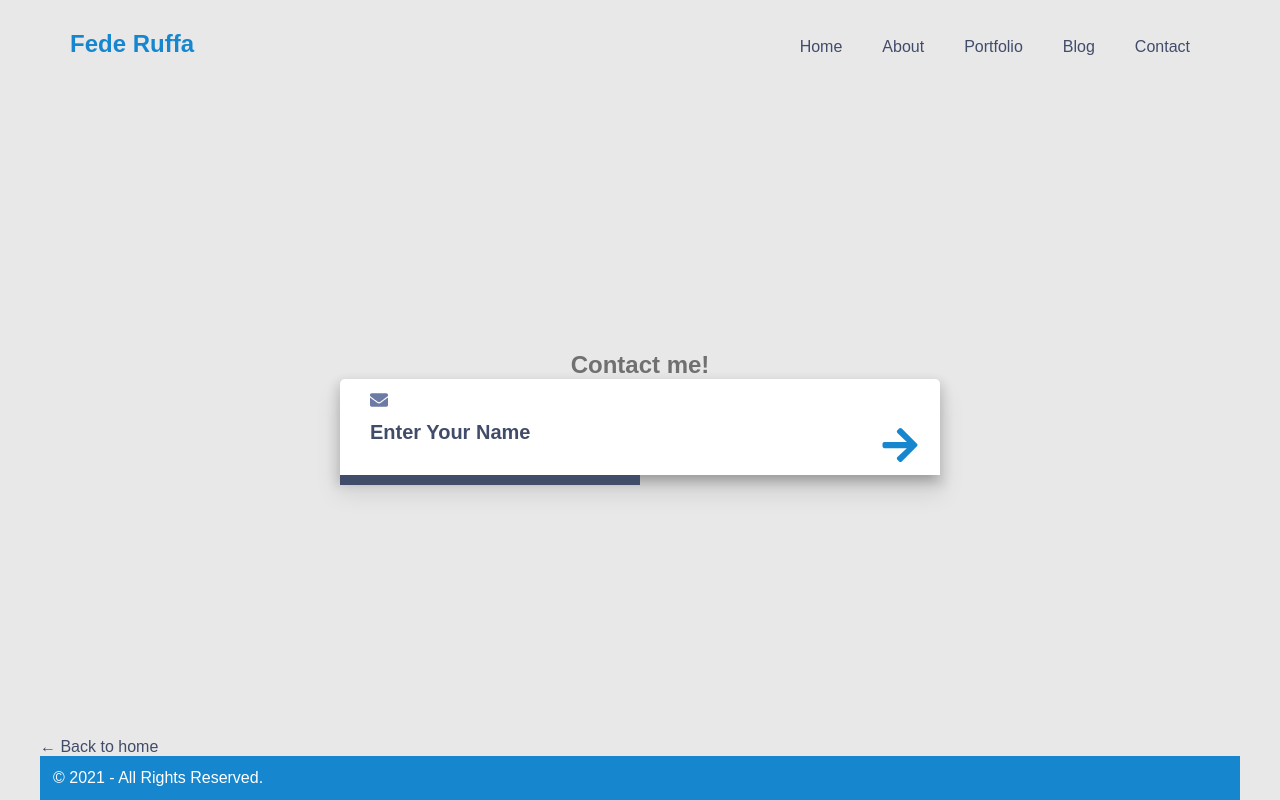
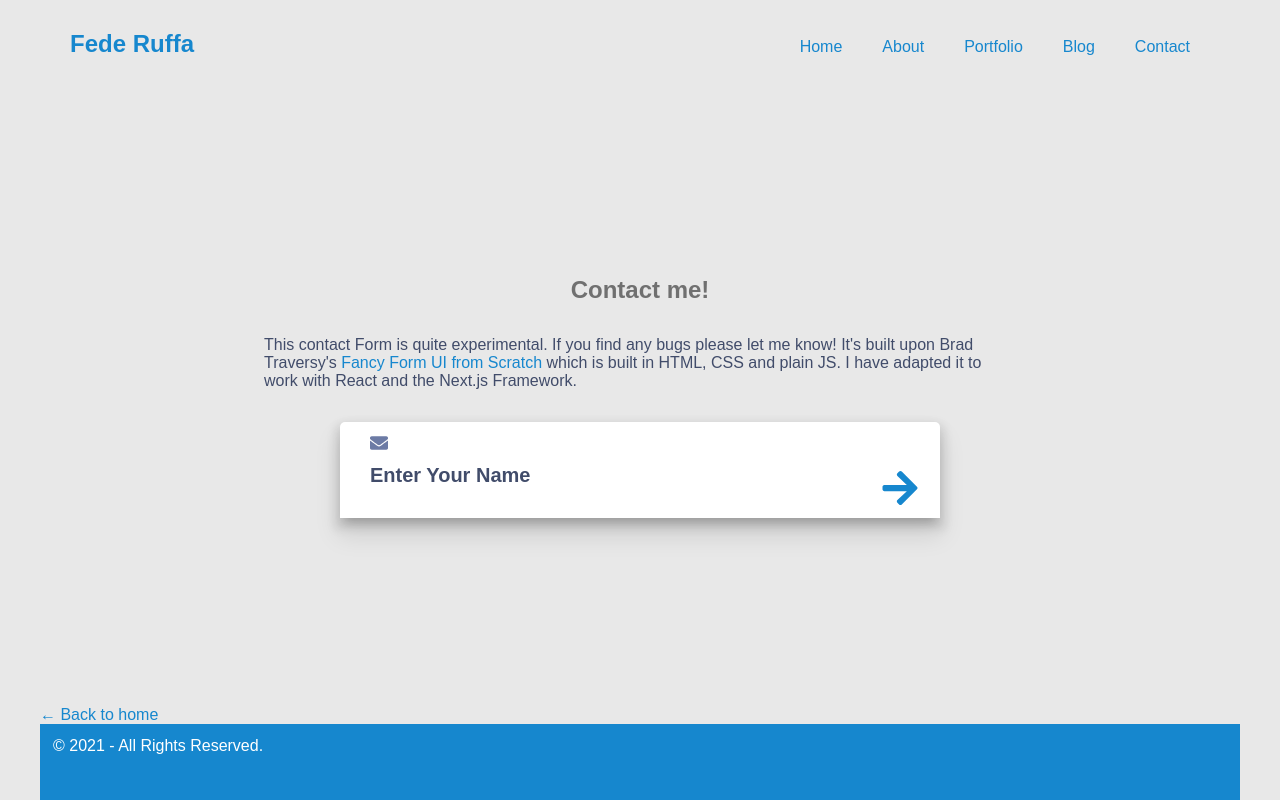
Before and after one commit to elraffa/portfolio, a Next.js app: page /contact in a window 1280 px wide. Built offline with nearby package versions, Linux system fonts and the light colour scheme; a web font is replaced by a local one.

Commit message:
Add progress bar to contact form

```diff
--- a/components/contactForm.js
+++ b/components/contactForm.js
@@ -1,7 +1,8 @@
-import { React, useState } from 'react';
+import { React, useState, useEffect, useRef } from 'react';
 import { FaArrowLeft, FaArrowRight, FaEnvelope } from 'react-icons/fa';
 
 export default function ContactForm() {
+  const inputElement = useRef(null);
   const [position, setPosition] = useState(0);
   const [answer, setAnswer] = useState('');
   const questions = [
@@ -10,13 +11,19 @@ export default function ContactForm() {
     { question: 'Your Message', type: 'text', answer },
   ];
 
+  useEffect(() => {
+    if (inputElement.current) {
+      inputElement.current.focus();
+    }
+  }, [position]);
+
   const handleChange = (e) => {
     setAnswer(e.target.value);
   };
 
   const handleClickForward = () => {
     questions[position].answer = answer;
-    console.log(questions[position].answer);
+    console.log(questions[position]);
     setPosition(position + 1);
     setAnswer('');
   };
@@ -26,6 +33,8 @@ export default function ContactForm() {
     setAnswer('');
   };
 
+  const percentage = (position * 100) / questions.length + '%';
+
   // Transition Times
   const shakeTime = 100;
   const switchTime = 200;
@@ -33,6 +42,15 @@ export default function ContactForm() {
   return (
     <div id="form-container">
       <h2>Contact me!</h2>
+      <p>
+        This contact Form is quite experimental. If you find any bugs please let
+        me know! It's built upon Brad Traversy's{' '}
+        <a href="https://www.youtube.com/watch?v=AiTdhLc8JCo" target="_blank">
+          Fancy Form UI from Scratch
+        </a>{' '}
+        which is built in HTML, CSS and plain JS. I have adapted it to work with
+        React and the Next.js Framework.
+      </p>
       <div id="form-box">
         {position === 0 ? (
           <FaEnvelope id="prev-btn" />
@@ -51,12 +69,12 @@ export default function ContactForm() {
             value={answer}
             onChange={handleChange}
             required
-            autofocus
+            ref={inputElement}
           />
           <label id="input-label">{questions[position].question}</label>
           <div id="input-progress"></div>
         </div>
-        <div id="progress-bar"></div>
+        <div id="progress-bar" style={{ width: percentage }}></div>
       </div>
     </div>
   );
--- a/styles/scss/main.scss
+++ b/styles/scss/main.scss
@@ -21,12 +21,12 @@ body {
 }
 
 a {
-  color: $secondary-color;
+  color: $primary-color;
   text-decoration: none;
 }
 
 a:hover {
-  color: $primary-color;
+  color: $primary-light;
 }
 
 h1,
@@ -212,6 +212,13 @@ main {
   flex-direction: column;
   justify-content: top;
   align-items: center;
+  max-width: 47rem;
+  margin: 0 auto;
+}
+
+#form-container h2,
+p {
+  margin-bottom: 2rem;
 }
 
 #form-box {
@@ -310,7 +317,6 @@ main {
   position: absolute;
   background: $secondary-color;
   height: $progress-height;
-  width: 50%;
   transition: width 0.5s ease-in-out;
 }
 
```
Also changed, not shown: pages/blog.js (+15 -15 lines), posts/build-a-fancy-contact-form-in-react.md (added, +13 -0 lines), posts/pre-rendering.md (+1 -0 lines), styles/main.css, 1 other file (tests, documents, lock files or other folders).
